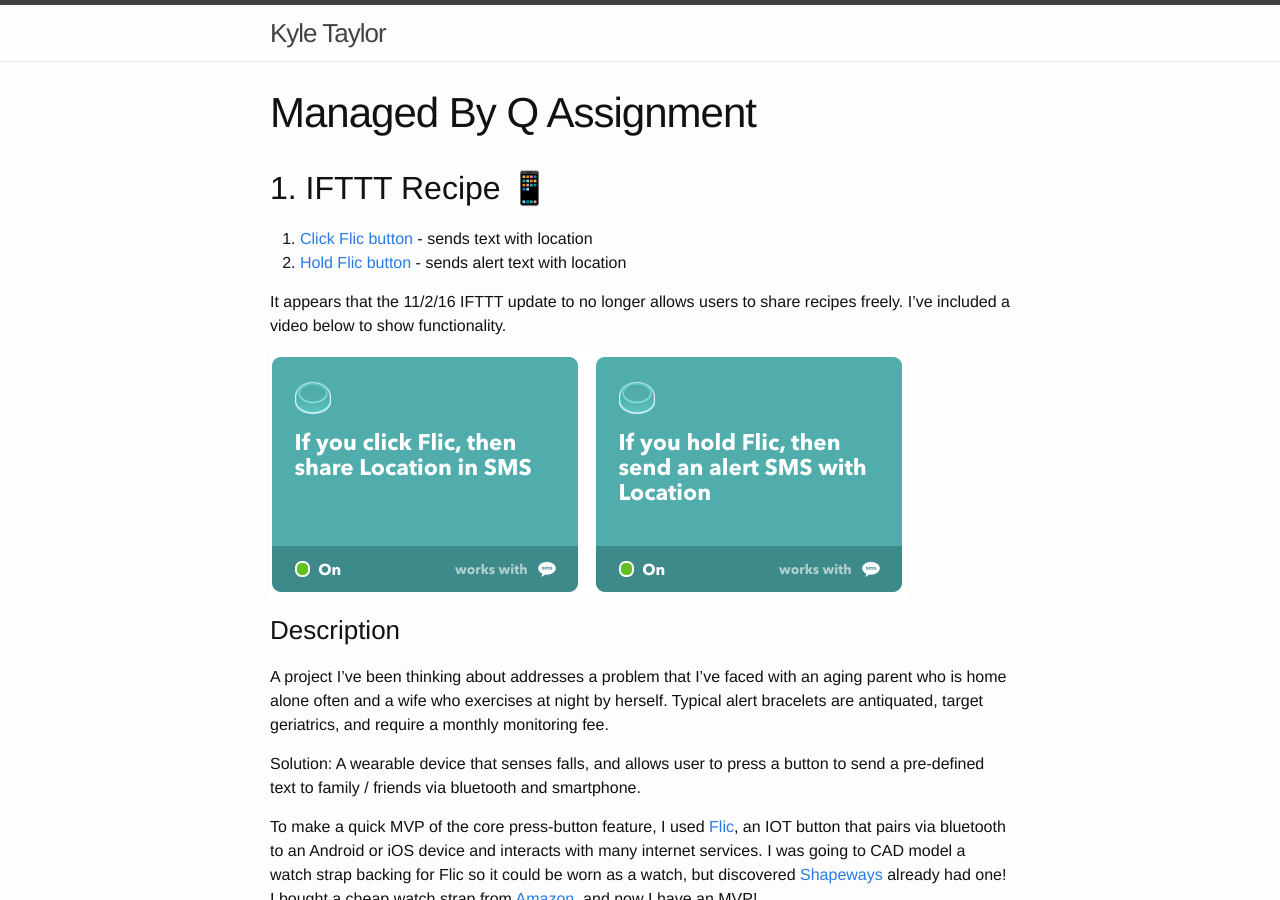
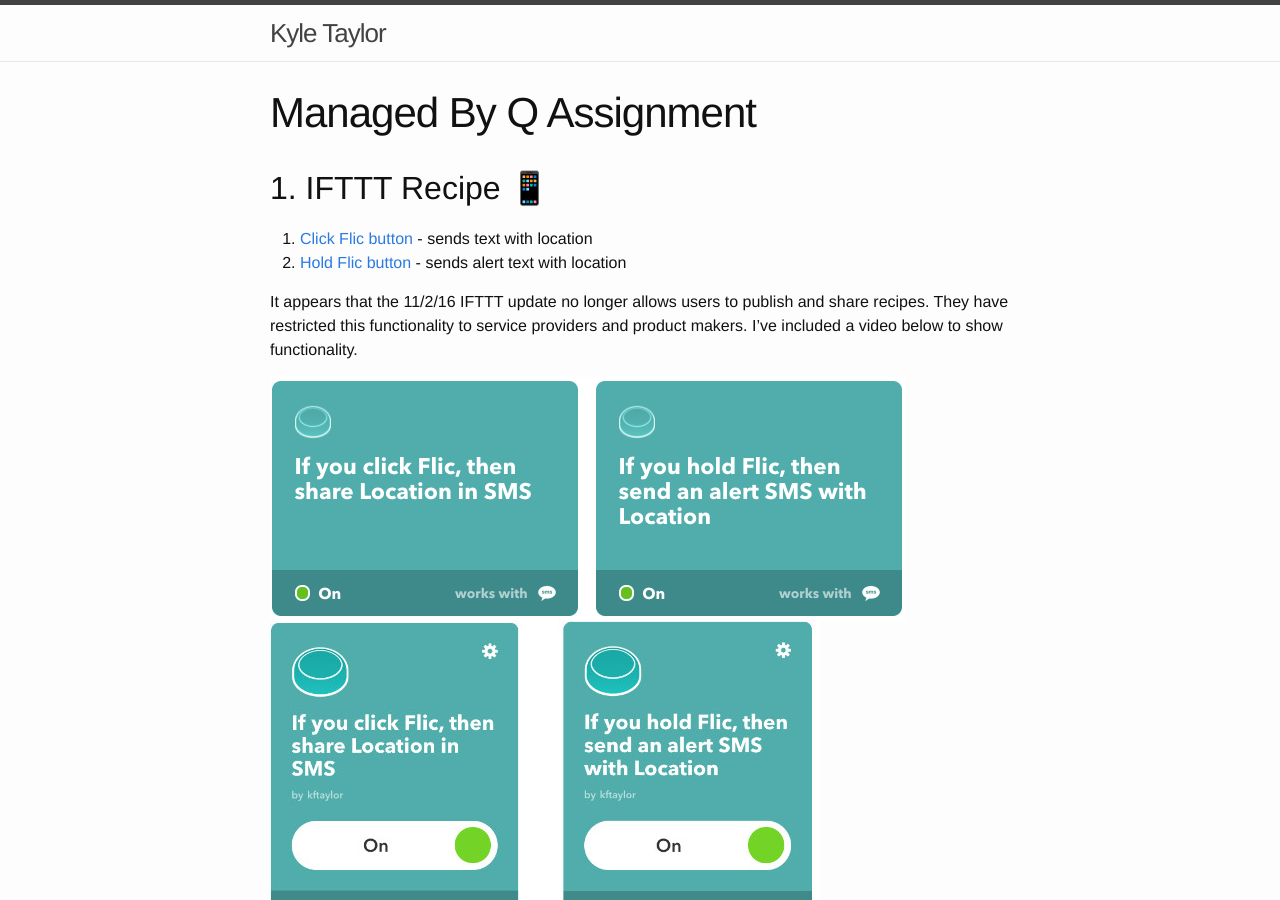
Before and after one commit to kftaylor/kftaylor.github.io, a Jekyll site: the page built from about.md, in a window 1280 px wide and 900 px high. Built offline with Jekyll 4.4.1, drawn with Linux system fonts in a browser that asks for light colours.

Commit message:
Update from Forestry.io - about.md

```diff
--- a/about.md
+++ b/about.md
@@ -8,9 +8,9 @@
 1.  [Click Flic button](https://ifttt.com/applets/44303349d-if-you-click-flic-then-share-location-in-sms){:target="_blank"} - sends text with location
 2.  [Hold Flic button](https://ifttt.com/applets/44350944d-if-you-hold-flic-then-send-an-alert-sms-with-location){:target="_blank"} - sends alert text with location
 
-It appears that the 11/2/16 IFTTT update to no longer allows users to share recipes freely. I've included a video below to show functionality.
+It appears that the 11/2/16 IFTTT update no longer allows users to publish and share recipes. They have restricted this functionality to service providers and product makers. I've included a video below to show functionality.
 
-![]({{ site.baseurl }}/forestryio/images/Screenshot%202016-11-19%2009.52.15.png)
+![]({{ site.baseurl }}/forestryio/images/Screenshot%202016-11-19%2009.52.15.png)![]({{ site.baseurl }}/forestryio/images/Screenshot%202016-11-21%2011-1.jpg)
 
 ### Description
 
```
Also changed, not shown: forestryio/images/Screenshot 2016-11-21 11-1.jpg (added), forestryio/images/Screenshot 2016-11-21 11.jpg (added).
